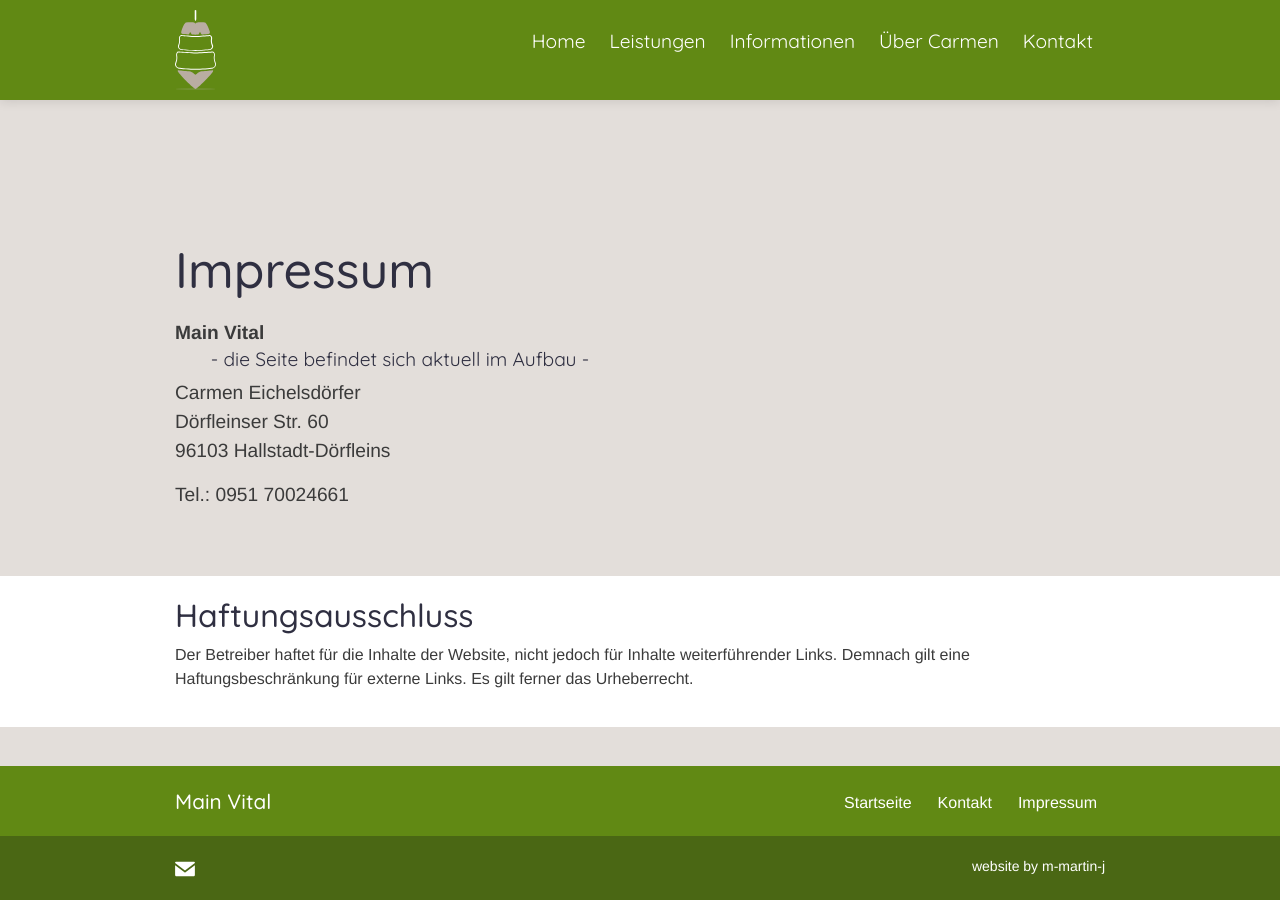
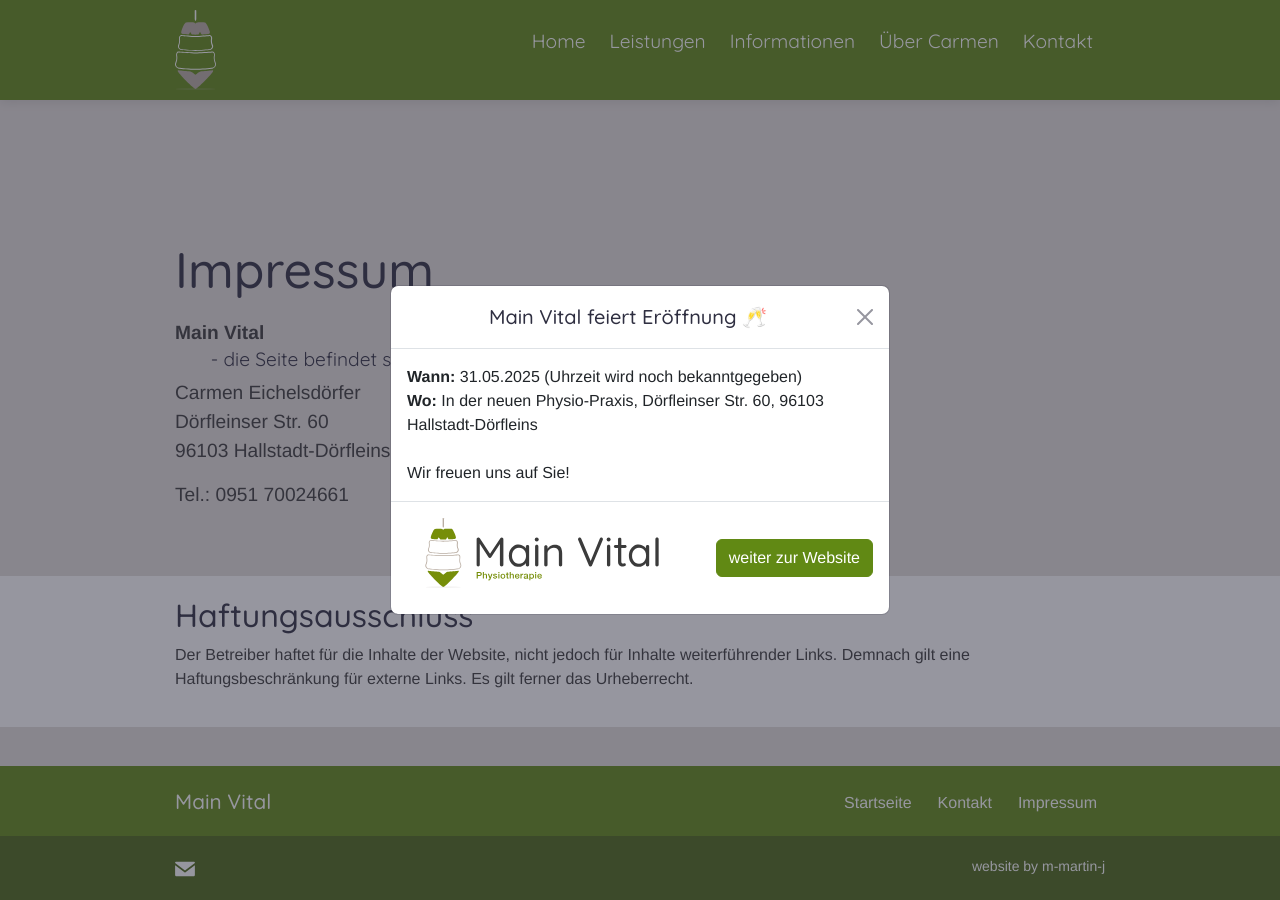
Before and after one commit to m-martin-j/physiotherapy-practice-web, a Jekyll site: the page built from _pages/impressum.md, in a window 1280 px wide. Built offline with Jekyll 4.4.1, drawn with Linux system fonts in a browser that asks for light colours.

Commit message:
Add announcement modal feature with styling and functionality
- Updated README.md to include details about the new announcement modal.
- Created _data/announcement-modal.yml for modal content and activation dates.
- Added modal HTML structure in _layouts/default.html.
- Implemented SCSS styles for the modal in _sass/components/_modal.scss.
- Imported necessary Bootstrap modal components in assets/css/style.scss.
- Added JavaScript functionality in assets/js/scripts.js to control modal display based on date and local storage.
- Included logo SVG in images/logo/logo_color.svg for modal branding.

```diff
--- /dev/null
+++ b/_data/announcement-modal.yml
@@ -0,0 +1,13 @@
+
+title: "Main Vital feiert Eröffnung 🥂"
+body: |-
+  <strong>Wann:</strong> 31.05.2025 (Uhrzeit wird noch bekanntgegeben)
+  <br>
+  <strong>Wo:</strong> In der neuen Physio-Praxis, Dörfleinser Str. 60, 96103 Hallstadt-Dörfleins
+  <br>
+  <br>
+  Wir freuen uns auf Sie!
+
+# announcement activation horizon: format YYYY-MM-DD, start and end inclusive
+start_date: "2025-04-01"
+end_date: "2025-06-01"
--- a/_layouts/default.html
+++ b/_layouts/default.html
@@ -42,5 +42,26 @@
   {% include footer.html %}
   {% include sub-footer.html %}
   <script type="text/javascript" src="{{ '/assets/js/scripts.js' | relative_url }}"></script>
+
+
+  <div class="modal fade" id="announcementModal" tabindex="-1" aria-labelledby="announcementModal" aria-hidden="true">
+    {% assign modal_data = site.data.announcement-modal %}
+    <div class="modal-dialog modal-dialog-centered">
+      <div class="modal-content">
+        <div class="modal-header">
+          <h1 class="modal-title fs-5" id="announcementModalLabel">{{ modal_data.title }}</h1>
+          <button type="button" class="btn-close" data-bs-dismiss="modal" aria-label="Close"></button>
+        </div>
+        <div class="modal-body">
+          {{ modal_data.body }}
+        </div>
+        <div class="modal-footer d-flex align-items-center">
+          <img class="modal-logo" src="{{ '/images/logo/logo_color.svg' | relative_url }}" alt="Logo">
+          <button type="button" class="btn btn-primary" data-bs-dismiss="modal">weiter zur Website</button>
+        </div>
+      </div>
+    </div>
+  </div>
+
 </body>
 </html>
--- /dev/null
+++ b/_sass/components/_modal.scss
@@ -0,0 +1,35 @@
+
+.modal {
+  .modal-dialog {
+    @include media-breakpoint-up(sm) {
+
+    }
+    .modal-content {
+      .modal-header {
+        .modal-title {
+          flex: auto;
+          text-align: center;
+        }
+      }
+      .modal-footer {
+        flex-direction: column;
+        @include media-breakpoint-up(sm) {
+          flex-direction: row;
+          justify-content: space-between;
+        }
+        .modal-logo {
+          width: 70%;
+          height: auto;
+          max-width: 270px;
+          padding-bottom: 10px;
+          @include media-breakpoint-up(sm) {
+            width: 270px;
+          }
+          @include media-breakpoint-up(md) {
+            height: 80px;
+          }
+        }
+      }
+    }
+  }
+}
--- a/assets/css/style.scss
+++ b/assets/css/style.scss
@@ -72,12 +72,12 @@ $sub-footer-text-color: $white;
 @import "bootstrap/breadcrumb";
 // @import "bootstrap/pagination";
 // @import "bootstrap/badge";
-// @import "bootstrap/alert";
+@import "bootstrap/alert";
 // @import "bootstrap/progress";
 // @import "bootstrap/list-group";
-// @import "bootstrap/close";
+@import "bootstrap/close";
 // @import "bootstrap/toasts";
-// @import "bootstrap/modal";
+@import "bootstrap/modal";
 // @import "bootstrap/tooltip";
 // @import "bootstrap/popover";
 // @import "bootstrap/carousel";
@@ -101,6 +101,7 @@ $sub-footer-text-color: $white;
 @import "components/logo";
 @import "components/main-menu";
 @import "components/main-menu-mobile";
+@import "components/modal";
 @import "components/hamburger";
 @import "components/buttons";
 @import "components/call";
--- a/assets/js/scripts.js
+++ b/assets/js/scripts.js
@@ -1,3 +1,7 @@
+---
+---
+{}
+
 var windowLoaded = false;
 window.onload = function() {
   windowLoaded = true;
@@ -48,3 +52,28 @@ const Obs = new IntersectionObserver(handleIntersectionOnce, obsOptions);
 document.querySelectorAll('[data-inviewport]').forEach(el => {
   Obs.observe(el);
 });
+
+// announcementModal
+document.addEventListener("DOMContentLoaded", function () {
+  const startDate = new Date("{{ site.data.announcement-modal.start_date }}");
+  const endDate = new Date("{{ site.data.announcement-modal.end_date }}");
+  const today = new Date();
+  const todayStr = today.toDateString();
+
+  const modalVersion = startDate.toDateString().replace(/ /g, "_");
+  const modalShownKey = `announcementModalSeen-${modalVersion}`;
+  const lastShownDate = localStorage.getItem(modalShownKey);
+
+  if (
+    today >= startDate && today <= endDate &&
+    lastShownDate !== todayStr
+  ) {
+    const announcementModal = new bootstrap.Modal(document.getElementById('announcementModal'));
+    announcementModal.show();
+
+    // Set the modal to be shown only once per day
+    document.getElementById('announcementModal').addEventListener('hidden.bs.modal', function () {
+      localStorage.setItem(modalShownKey, todayStr);
+    });
+  }
+});
```
Also changed, not shown: README.md (+13 -0 lines), images/logo/logo_color.svg (added).
